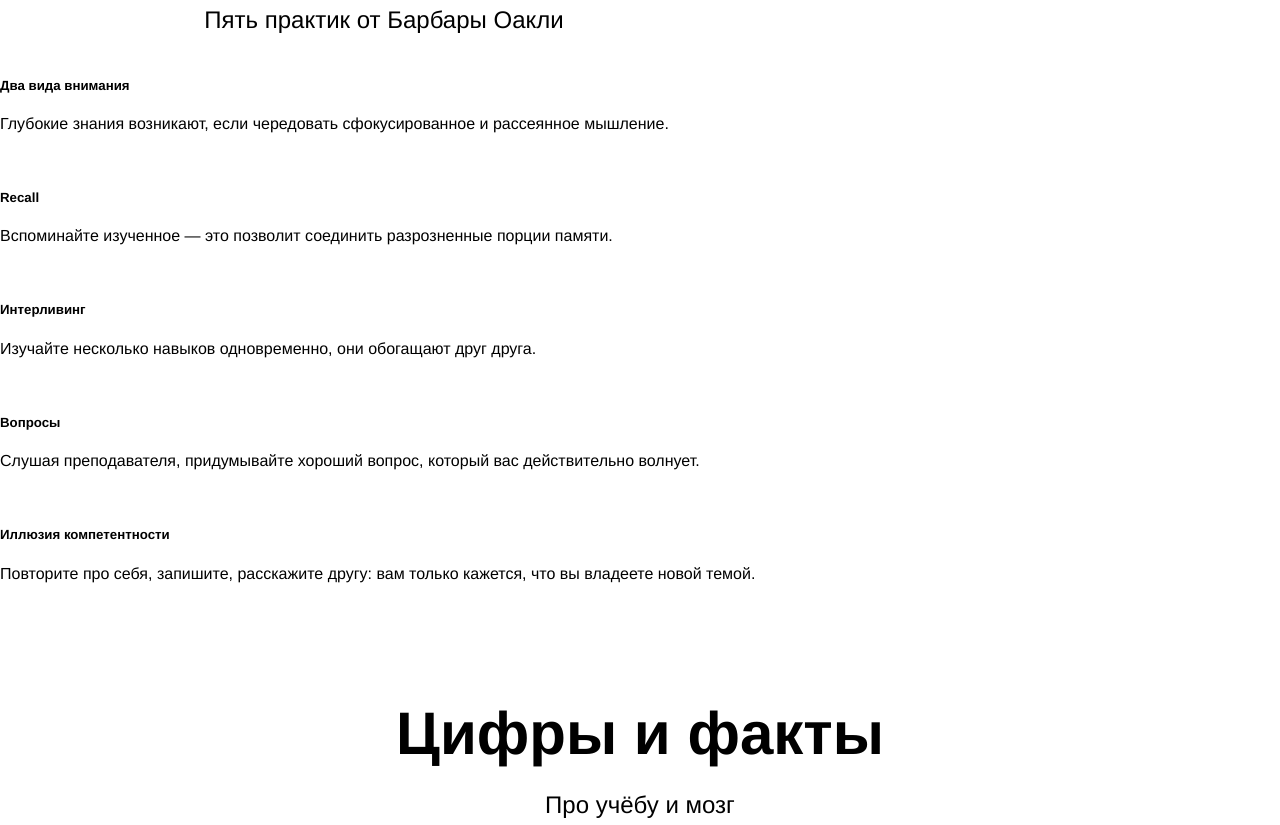
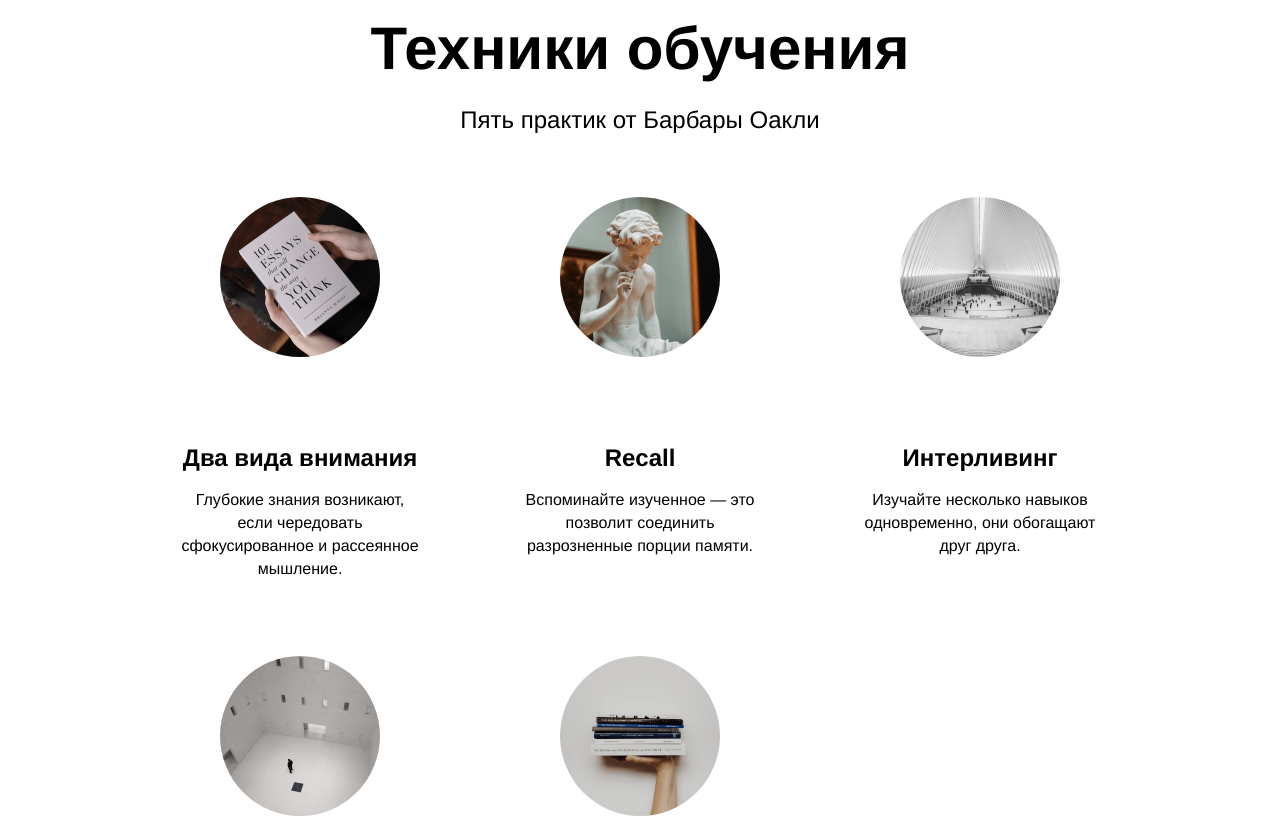
Before and after one commit to TuretskayaIrina/how-to-learn, a plain HTML site: page index.html in a window 1280 px wide. Shown: the part 1342-2167 px from the top of the page. Drawn offline with Linux system fonts and the light colour scheme.

Commit message:
second project 2th commit

```diff
--- a/index.html
+++ b/index.html
@@ -19,7 +19,7 @@
             <div class="header__square-pic"></div>
         </header>
         <main class="content">
-            <!--Секция; блок description-->
+            <!--Секция, блок description-->
             <section class="description">
                 <div class="two-columns">
                     <h4 class="two-columns__brief">Главные проблемы в обучении</h4>
@@ -36,31 +36,50 @@
               <p class="section-subtitle">Пять практик от Барбары Оакли</p>
               <div class="cards">
                 <div class="cards__item">
-                  <img class="cards__image" alt="" src="">
+                  <img class="cards__image" alt="Два вида внимания" src="./sprint-2-sources/images_sprint-2/attention.png">
                   <h5 class="cards__title">Два вида внимания</h5>
                   <p class="cards__description">Глубокие знания возникают, если чередовать сфокусированное и рассеянное мышление.</p>
                 </div>
                 <div class="cards__item">
-                  <img class="cards__image" alt="" src="">
+                  <img class="cards__image" alt="Вспоминайте изученное" src="./sprint-2-sources/images_sprint-2/recall.png">
                   <h5 class="cards__title">Recall</h5>
                   <p class="cards__description">Вспоминайте изученное — это позволит соединить разрозненные порции памяти.</p>
                 </div>
                 <div class="cards__item">
-                  <img class="cards__image" alt="" src="">
+                  <img class="cards__image" alt="Интерливинг" src="./sprint-2-sources/images_sprint-2/interliving.png">
                   <h5 class="cards__title">Интерливинг</h5>
                   <p class="cards__description">Изучайте несколько навыков одновременно, они обогащают друг друга.</p>
                 </div>
                 <div class="cards__item">
-                  <img class="cards__image" alt="" src="">
+                  <img class="cards__image" alt="Вопросы" src="./sprint-2-sources/images_sprint-2/question.png">
                   <h5 class="cards__title">Вопросы</h5>
                   <p class="cards__description">Слушая преподавателя, придумывайте хороший вопрос, который вас действительно волнует.</p>
                 </div>
                 <div class="cards__item">
-                  <img class="cards__image" alt="" src="">
+                  <img class="cards__image" alt="Иллюзия компетентности" src="./sprint-2-sources/images_sprint-2/competence.png">
                   <h5 class="cards__title">Иллюзия компетентности</h5>
                   <p class="cards__description">Повторите про себя, запишите, расскажите другу: вам только кажется, что вы владеете новой темой.</p>
                 </div>
               </div>
+            </section>
+            <!--Секция, блок video-->
+            <section class="video">
+              <h3 class="section-title">Видео нa TED</h3>
+              <p class="section-subtitle">Для тех, кто любит прокрастинировать</p>
+              <div class="video__iframes">
+                <iframe class="video__iframe" width="515" height="316" src="https://www.youtube.com/embed/arj7oStGLkU" frameborder="0" allow="accelerometer; autoplay; encrypted-media; gyroscope; picture-in-picture" allowfullscreen></iframe>
+                <iframe class="video__iframe" width="515" height="316" src="https://www.youtube.com/embed/5MgBikgcWnY" frameborder="0" allow="accelerometer; autoplay; encrypted-media; gyroscope; picture-in-picture" allowfullscreen></iframe>
+              </div>
+            </section>
+            <!--Секция, блок oakley-->
+            <section class="">
+
+            </section>
+            <!--Секция, блок feinman-->
+            <section class="feinman">
+              <h2 class="feinman__title">Метод Фейнмана</h2>
+              <p class="feinman__subtitle">Выучить и не забыть.</p>
+              <a class="feinman__link" href="#" target="_blank">Подробнее &#8594;</a>
             </section>
             <!--Секция, блок digits-->
             <section class="digits">
@@ -104,11 +123,9 @@
                     </div>
                 </div>
             </section>
-            <!--Секция, блок feinman-->
-            <section class="feinman">
-                <h2 class="feinman__title">Метод Фейнмана</h2>
-                <p class="feinman__subtitle">Выучить и не забыть.</p>
-                <a class="feinman__link" href="#" target="_blank">Подробнее &#8594;</a>
+            <!--Секция, блок khan-->
+            <section class="">
+
             </section>
             <!--Скция, блок Кауфман-->
             <section class="kaufman">
@@ -159,6 +176,10 @@
                 </div>
                 <img src="./images/triangle.svg" class="kaufman__triangle" alt="triangle">
             </section>
+            <!--Секция, блок resources-->
+            <section class="">
+
+            </section>
         </main>
         <!--Подвал сайта, футер-->
         <footer class="footer">
--- a/styles/style.css
+++ b/styles/style.css
@@ -9,10 +9,10 @@
 /*Шапка сайта*/
 @keyframes rotation {
   from {
-    transform: rotate(0deg);
+    transform: rotate(-15deg);
   }
   to {
-    transform: rotate(360deg);
+    transform: rotate(345deg);
   }
 }
 .logo {
@@ -106,6 +106,10 @@
     margin-left: 0px;
     color: #2f80ed;
 }
+.two-columns__brief:hover {
+  opacity: .5;
+  transition: .3s;
+}
 .two-columns__main-text{
     width: 80%;
     min-width: 784px;
@@ -125,6 +129,66 @@
     font-size: 24px;
     font-weight: bold;
 }
+/*Секция, блок technics*/
+.technics {
+  width: 80%;
+  margin: auto;
+  margin-top: 100px;
+}
+.cards {
+  display: flex;
+  justify-content: flex-start;
+  flex-direction: row;
+  width: 920px;
+  margin: auto;
+  flex-wrap: wrap;
+}
+.cards__item {
+  width: 240px;
+  margin-right: 100px;
+}
+.cards__item:nth-child(3) {
+  margin-right: 0;
+}
+.cards__image {
+  margin: 60px 40px 43px 40px;
+  width: 160px;
+  height: 160px;
+  border-radius: 50%;
+}
+.cards__title {
+  line-height: 1.15;
+  font-size: 24px;
+  font-weight: bold;
+  margin-bottom: 16px;
+  text-align: center;
+}
+.cards__description {
+  line-height: 23px;
+  font-weight: 18px;
+  font-weight: normal;
+  text-align: center;
+}
+
+/*Секция, блок video*/
+.video {
+  margin-top: 100px;
+}
+.video__iframes {
+  display: flex;
+  width: 1050px;
+  flex-direction: row;
+  margin: auto;
+  justify-content: space-between;
+  position: relative;
+  top: 50px;
+  z-index: 1;
+}
+.video__iframe:hover {
+  opacity: .5;
+  transition: .3s;
+}
+
 /*Секция, блок digits*/
 .digits {
     margin-top: 100px;
@@ -139,7 +203,8 @@
     font-size: 60px;
     font-weight: bold;
     width: 60%;
-    margin: 0;
+    margin: auto;
+    margin-bottom: 20px;
     text-align: center;
 }
 .section-subtitle {
@@ -147,7 +212,7 @@
     font-size: 24px;
     font-weight: normal;
     width: 60%;
-    margin: 20px 0 0;
+    margin: auto;
     text-align: center;
 }
 .table {
@@ -204,6 +269,10 @@
     font-weight: normal;
     text-decoration: none;
     color: black;
+}
+.feinman__link:hover {
+  opacity: .5;
+  transition: .3s;
 }
 /*Скция, блок Кауфман*/
 .kaufman {
```
